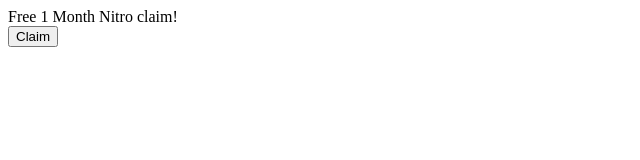
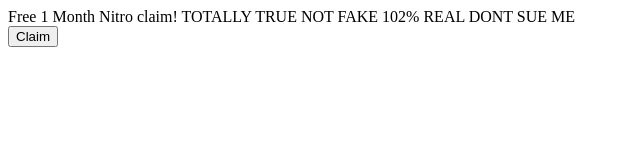
Before and after one commit to koopthekoopa/nitroget, a plain HTML site: page index.html in a window 1280 px wide. Shown: the whole page, without its empty margins (0-640 px from the left). Drawn offline with Linux system fonts and the light colour scheme.

Commit message:
Update index.html

```diff
--- a/index.html
+++ b/index.html
@@ -7,7 +7,7 @@
 <meta property="og:description" content="Expires in 24 hours.">
 </head>
 <body>
-Free 1 Month Nitro claim!
+Free 1 Month Nitro claim! TOTALLY TRUE NOT FAKE 102% REAL DONT SUE ME
 <br><button onclick="document.getElementById('claim').innerHTML = 'claiming...'; window.location.href = 'https://www.youtube.com/watch?v=HPd2hiYreyc';">Claim</button></a><br>
   <span id="claim"></span>
 </body>
```
